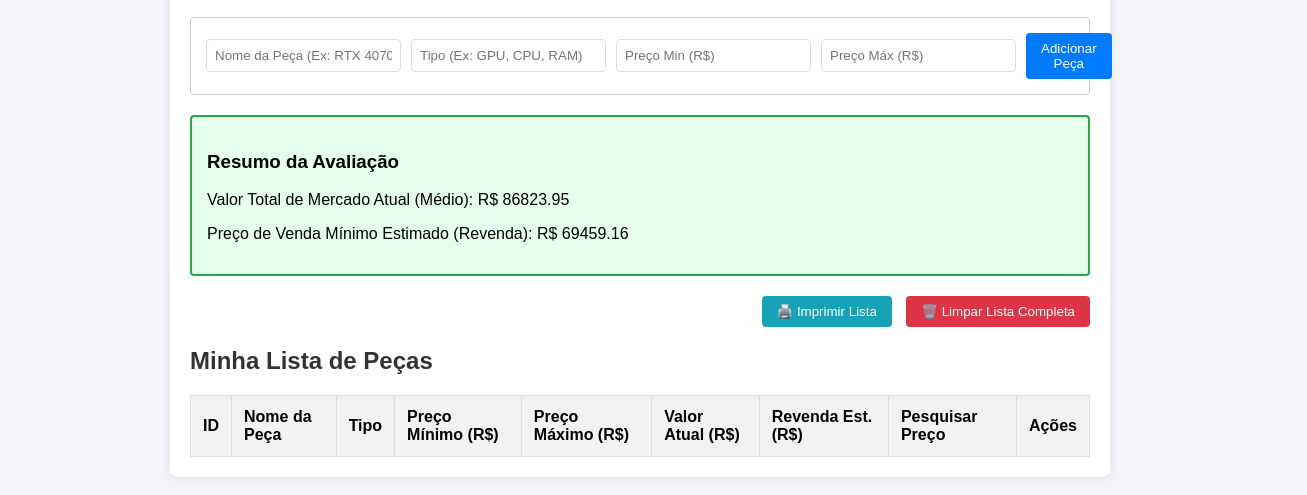
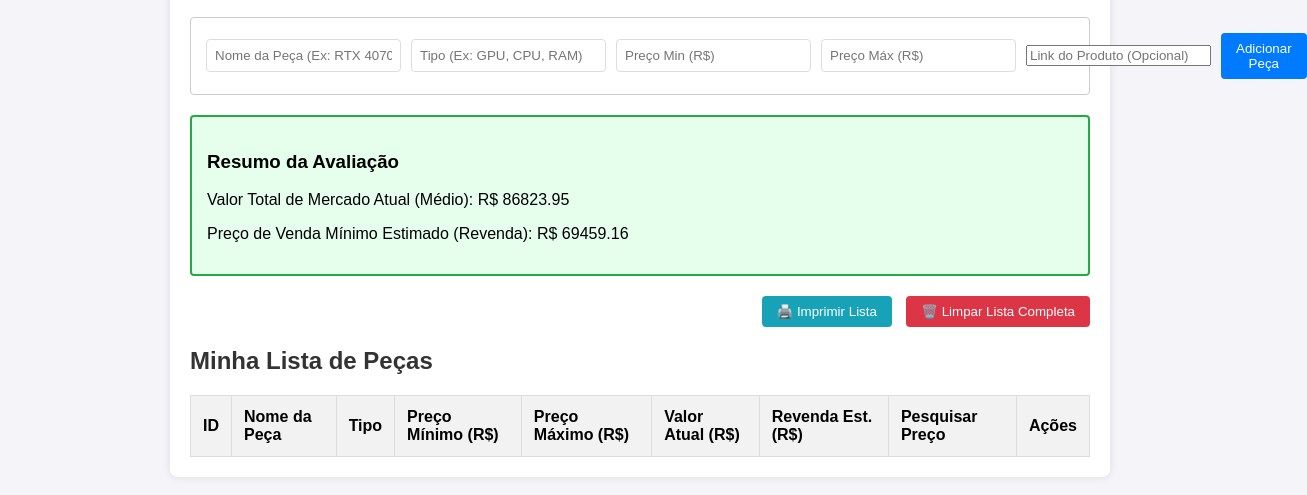
Before and after one commit to marcoshenzel/pc-worth, a plain HTML site: page lista.html in a window 1280 px wide. Shown: the part 159-654 px from the top of the page, 1307 px wide, since content can reach past the window. Drawn offline with Linux system fonts and the light colour scheme.

Commit message:
Add optional link input for product items
Added an optional link input field for products.

```diff
--- a/lista.html
+++ b/lista.html
@@ -16,6 +16,7 @@
         <input type="text" id="tipo" placeholder="Tipo (Ex: GPU, CPU, RAM)" required>
         <input type="number" id="precoMin" placeholder="Preço Min (R$)" step="0.01" min="0">
         <input type="number" id="precoMax" placeholder="Preço Máx (R$)" step="0.01" min="0">
+        <input type="url" id="link" placeholder="Link do Produto (Opcional)">
         <button type="submit" id="submit-button">Adicionar Peça</button>
         <button type="button" id="cancel-edit">Cancelar Edição</button>
     </form>
```
